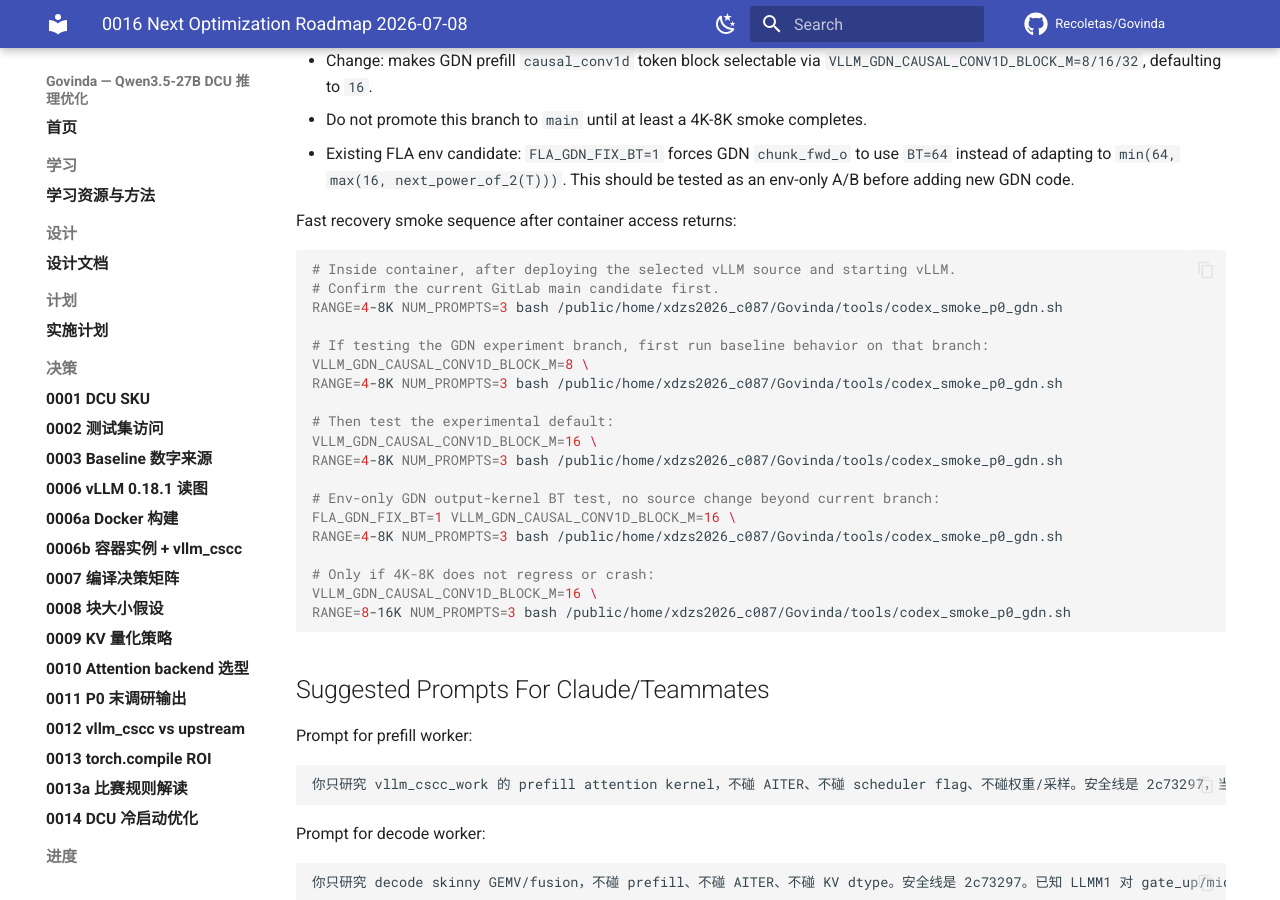
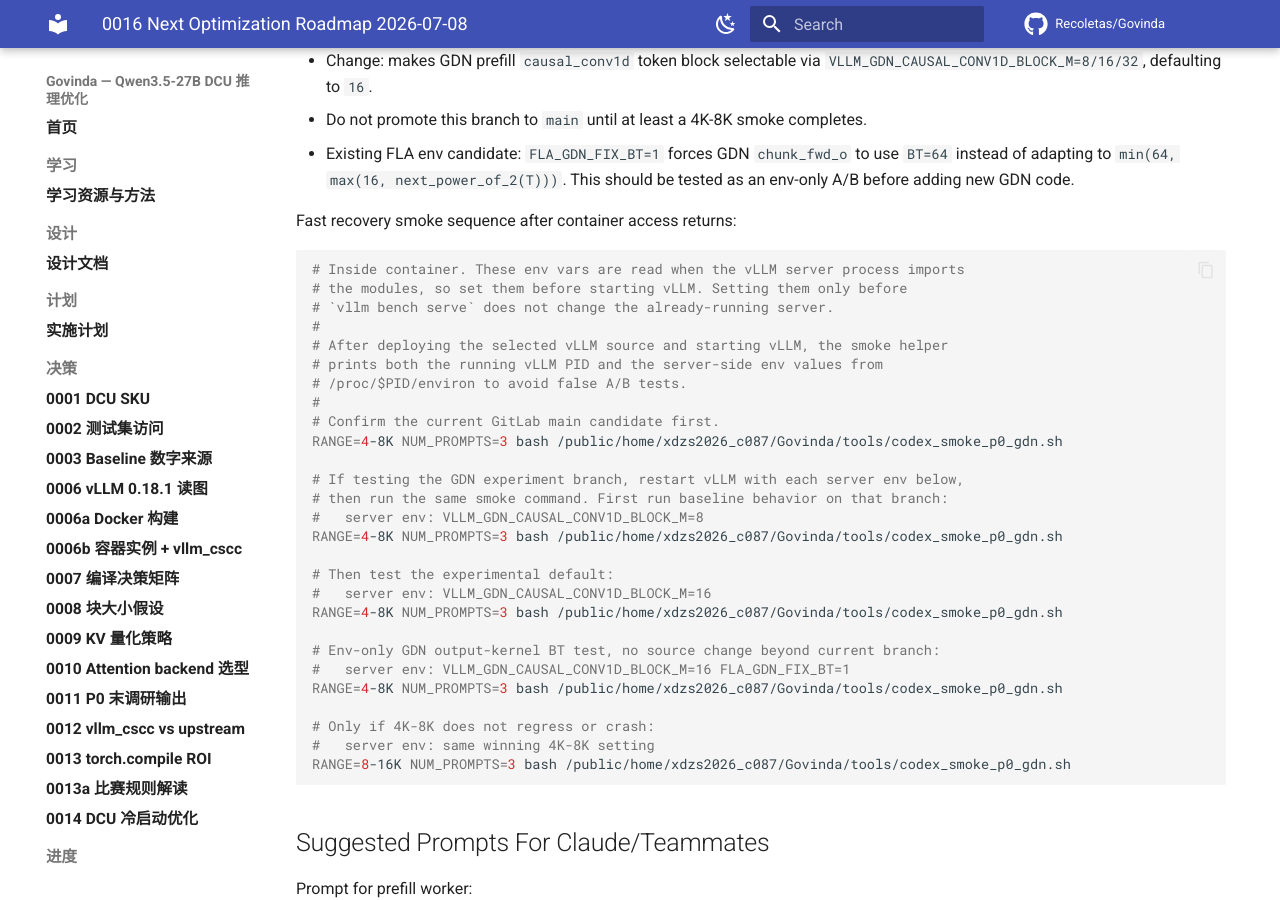
Before and after one commit to Recoletas/Govinda, an MkDocs documentation site: the page built from docs/decisions/0016-next-optimization-roadmap-2026-07-08.md, in a window 1280 px wide and 900 px high, scrolled down 8512 px. Built offline with MkDocs 1.6.1 and Material for MkDocs 9.7.7, drawn with Linux system fonts in a browser that asks for light colours; comment, search, counter and statistics services are not loaded.

Commit message:
Verify server env in GDN smoke helper

````diff
--- a/docs/decisions/0016-next-optimization-roadmap-2026-07-08.md
+++ b/docs/decisions/0016-next-optimization-roadmap-2026-07-08.md
@@ -335,24 +335,32 @@ Unsubmitted experiment branch:
 Fast recovery smoke sequence after container access returns:
 
 ```bash
-# Inside container, after deploying the selected vLLM source and starting vLLM.
+# Inside container. These env vars are read when the vLLM server process imports
+# the modules, so set them before starting vLLM. Setting them only before
+# `vllm bench serve` does not change the already-running server.
+#
+# After deploying the selected vLLM source and starting vLLM, the smoke helper
+# prints both the running vLLM PID and the server-side env values from
+# /proc/$PID/environ to avoid false A/B tests.
+#
 # Confirm the current GitLab main candidate first.
 RANGE=4-8K NUM_PROMPTS=3 bash /public/home/xdzs2026_c087/Govinda/tools/codex_smoke_p0_gdn.sh
 
-# If testing the GDN experiment branch, first run baseline behavior on that branch:
-VLLM_GDN_CAUSAL_CONV1D_BLOCK_M=8 \
+# If testing the GDN experiment branch, restart vLLM with each server env below,
+# then run the same smoke command. First run baseline behavior on that branch:
+#   server env: VLLM_GDN_CAUSAL_CONV1D_BLOCK_M=8
 RANGE=4-8K NUM_PROMPTS=3 bash /public/home/xdzs2026_c087/Govinda/tools/codex_smoke_p0_gdn.sh
 
 # Then test the experimental default:
-VLLM_GDN_CAUSAL_CONV1D_BLOCK_M=16 \
+#   server env: VLLM_GDN_CAUSAL_CONV1D_BLOCK_M=16
 RANGE=4-8K NUM_PROMPTS=3 bash /public/home/xdzs2026_c087/Govinda/tools/codex_smoke_p0_gdn.sh
 
 # Env-only GDN output-kernel BT test, no source change beyond current branch:
-FLA_GDN_FIX_BT=1 VLLM_GDN_CAUSAL_CONV1D_BLOCK_M=16 \
+#   server env: VLLM_GDN_CAUSAL_CONV1D_BLOCK_M=16 FLA_GDN_FIX_BT=1
 RANGE=4-8K NUM_PROMPTS=3 bash /public/home/xdzs2026_c087/Govinda/tools/codex_smoke_p0_gdn.sh
 
 # Only if 4K-8K does not regress or crash:
-VLLM_GDN_CAUSAL_CONV1D_BLOCK_M=16 \
+#   server env: same winning 4K-8K setting
 RANGE=8-16K NUM_PROMPTS=3 bash /public/home/xdzs2026_c087/Govinda/tools/codex_smoke_p0_gdn.sh
 ```
 
````
Also changed, not shown: 1 other file.
